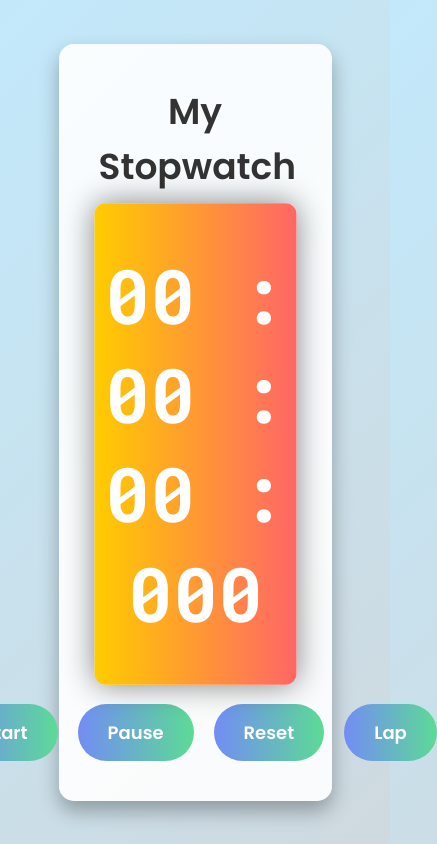
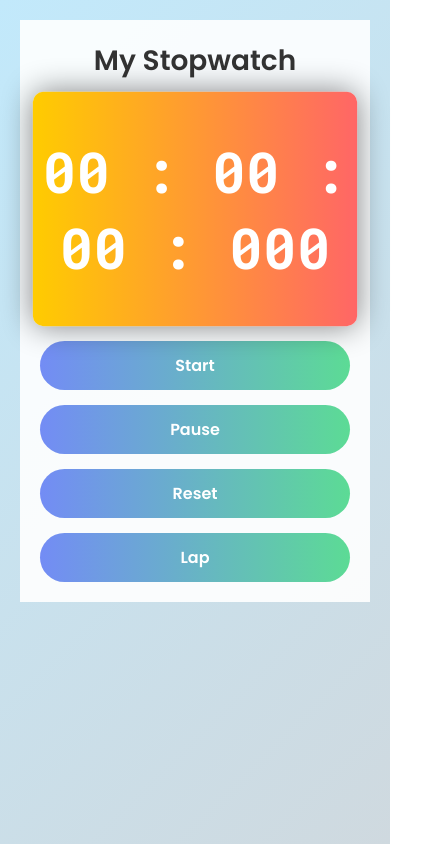
Before and after one commit to Fahad12405/Stopwatch, a plain HTML site: page index.html in a window 390 px wide. Shown: the whole page, 437 px wide, since content can reach past the window. Drawn offline with Linux system fonts and the light colour scheme.

Commit message:
Update style.css

```diff
--- a/style.css
+++ b/style.css
@@ -89,3 +89,37 @@ h1 {
 .buttons button:hover {
     background: linear-gradient(to right, #5563de, #45d994);
 }
+@media (max-width: 768px) {
+    body {
+        justify-content: flex-start;
+        align-items: flex-start;
+        padding: 20px;
+    }
+
+    .container {
+        width: 100%;
+        border-radius: 0;
+        box-shadow: none;
+        padding: 20px;
+    }
+
+    h1 {
+        font-size: 28px;
+        margin-bottom: 15px;
+    }
+
+    .timerDisplay {
+        font-size: 36px;
+        margin-bottom: 20px;
+    }
+
+    .buttons {
+        flex-direction: column;
+        gap: 15px;
+    }
+
+    .buttons button {
+        padding: 12px 24px;
+        font-size: 16px;
+    }
+}
```
